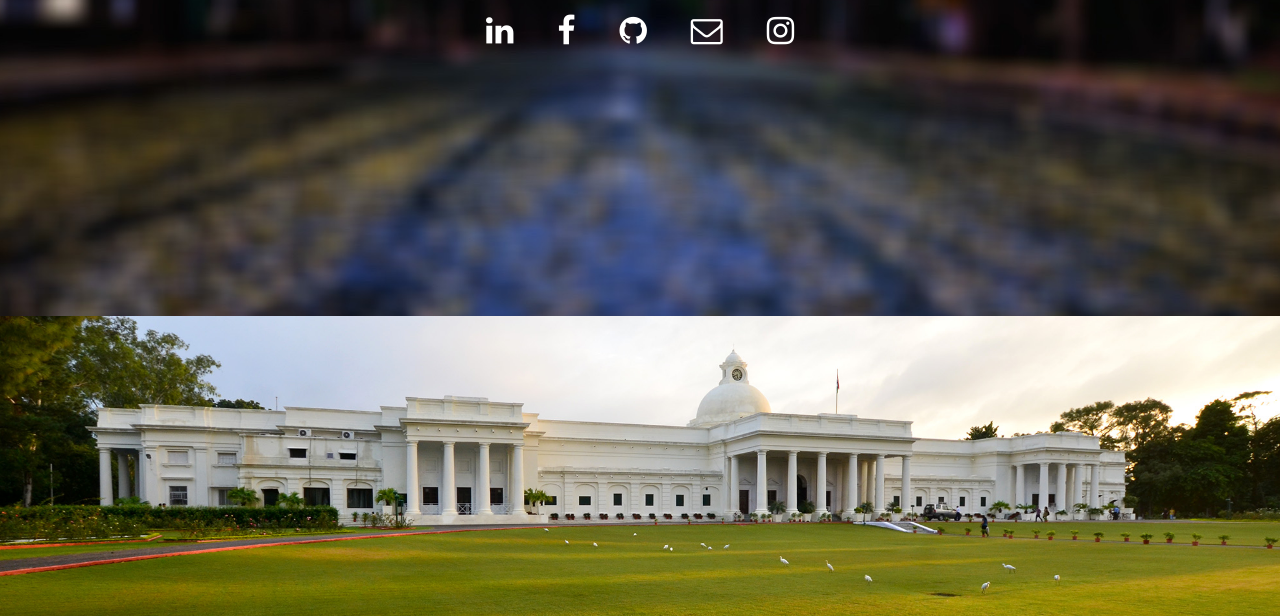
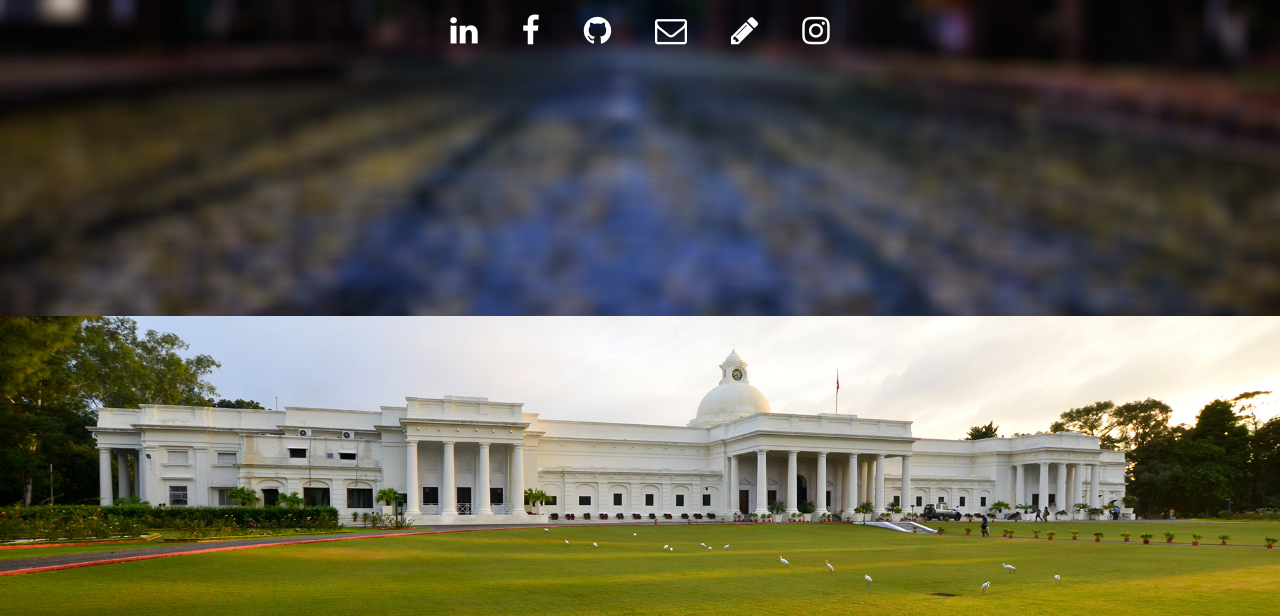
Before and after one commit to tanya008/vershwal.github.io, a plain HTML site: page index.html in a window 1280 px wide. Shown: the part 484-1100 px from the top of the page. Drawn offline with Linux system fonts and the light colour scheme.

Commit message:
added blog

```diff
--- a/index.html
+++ b/index.html
@@ -66,6 +66,7 @@
 		  <li><a href="https://www.facebook.com/vershwal"  class="fa fa-facebook" style="font-size:32px;color:white"></a></li>
 		  <li><a href="https://github.com/vershwal" target="_blank" class="fa fa-github" style="font-size:32px;color:white"> </a></li>
 		  <li><a href="mailto:vershwal.princi@gmail.com" class="fa fa-envelope-o" style="font-size:32px;color:white" ></a></li>
+      <li><a href="https://medium.com/@vershwal" class="fa fa-pencil" style="font-size:32px;color:white"></a></li>
 		  <li><a href="https://www.instagram.com/_vershwal_/" class="fa fa-instagram" style="font-size:32px;color:white" ></a></li>
 		</ul>
 		<div class="fb-follow" data-href="https://www.facebook.com/vershwal" data-layout="button_count" data-show-faces="true"></div>
```
